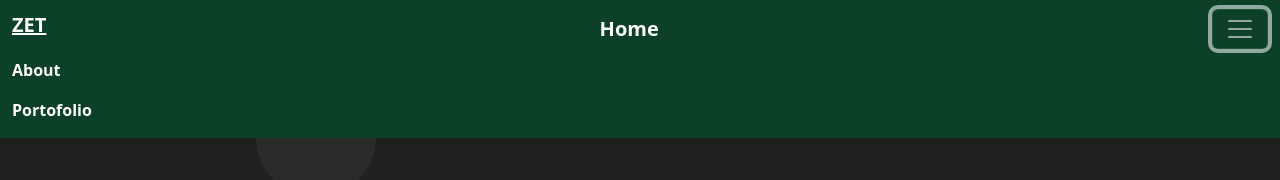
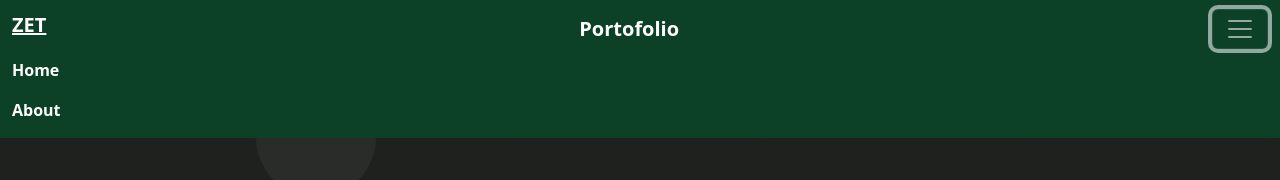
Before and after one commit to zvcn/PersonalWeb, a plain HTML site: page portoPhoto.html in a window 1280 px wide. Both pictures are taken after a click on the button 1239 px from the left and 29 px from the top of the page. Shown: the top 180 px of the page. Drawn offline with nearby package versions, Linux system fonts and the light colour scheme.

Commit message:
Update portoPhoto.html

```diff
--- a/portoPhoto.html
+++ b/portoPhoto.html
@@ -163,7 +163,7 @@
     <nav class="navbar bg-green-800 " data-bs-theme="dark">
         <div class="container-fluid ">
             <h2 class=" navbar-brand cursor-pointer fw-bold  " style="text-decoration: underline;">ZET</h2>
-            <a class=" navbar-brand cursor-pointer fw-semibold " href="#">Home</a>
+            <a class=" navbar-brand cursor-pointer fw-semibold " href="porto.html">Portofolio</a>
             <button class="navbar-toggler" type="button" data-bs-toggle="collapse" data-bs-target="#navbarNav"
                 aria-controls="navbarNav" aria-expanded="false" aria-label="Toggle navigation">
                 <span class="navbar-toggler-icon"></span>
@@ -172,10 +172,10 @@
                 <ul class="navbar-nav ">
                     <li class="nav-item ">
                         <a class="nav-link active cursor-pointer fw-semibold " aria-current="page"
-                            href="about.html">About</a>
+                            href="index.html">Home</a>
                     </li>
                     <li class="nav-item ">
-                        <a class="nav-link active cursor-pointer fw-semibold" href="porto.html">Portofolio</a>
+                        <a class="nav-link active cursor-pointer fw-semibold" href="about.html">About</a>
                     </li>
                 </ul>
             </div>
```
